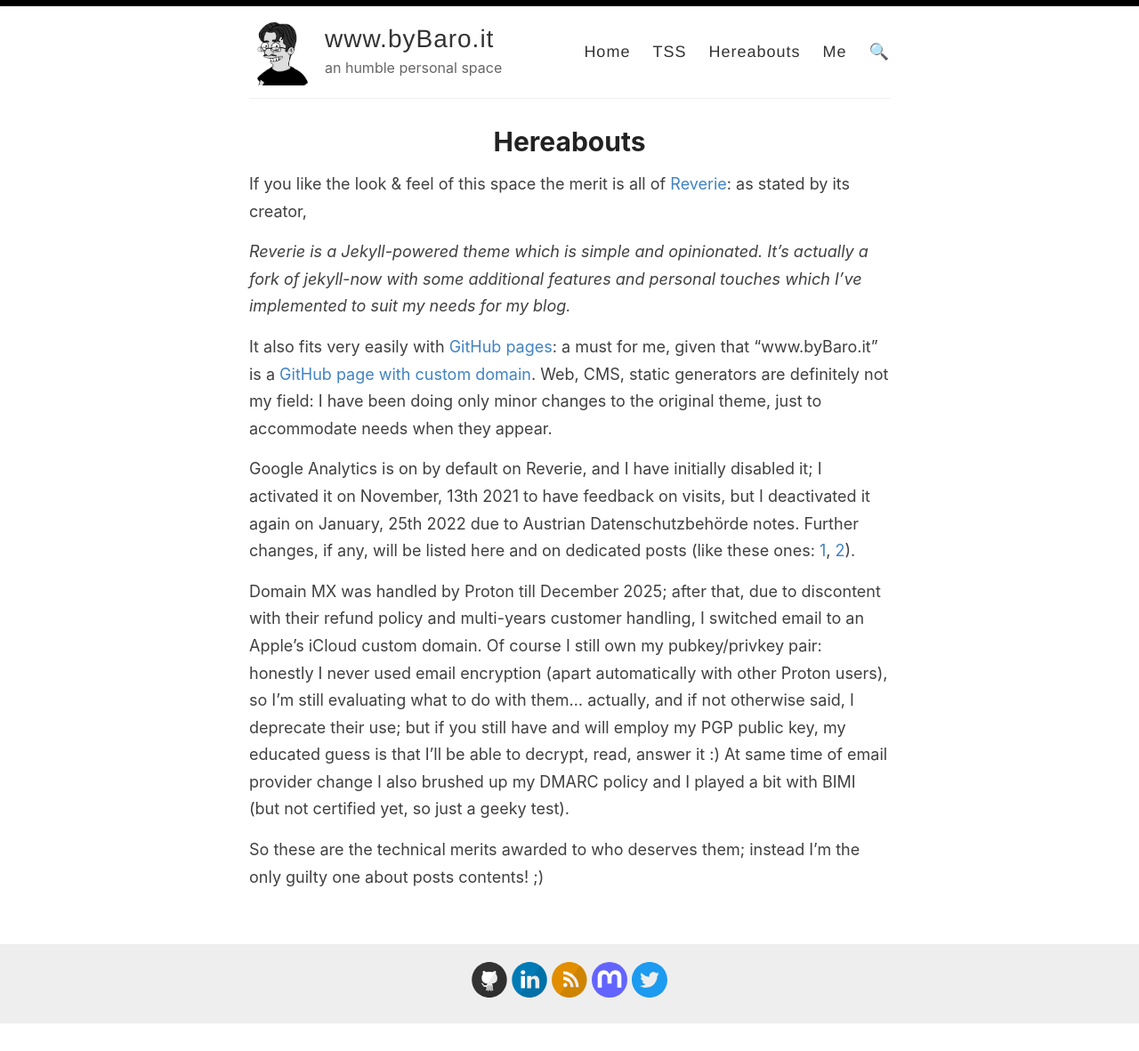
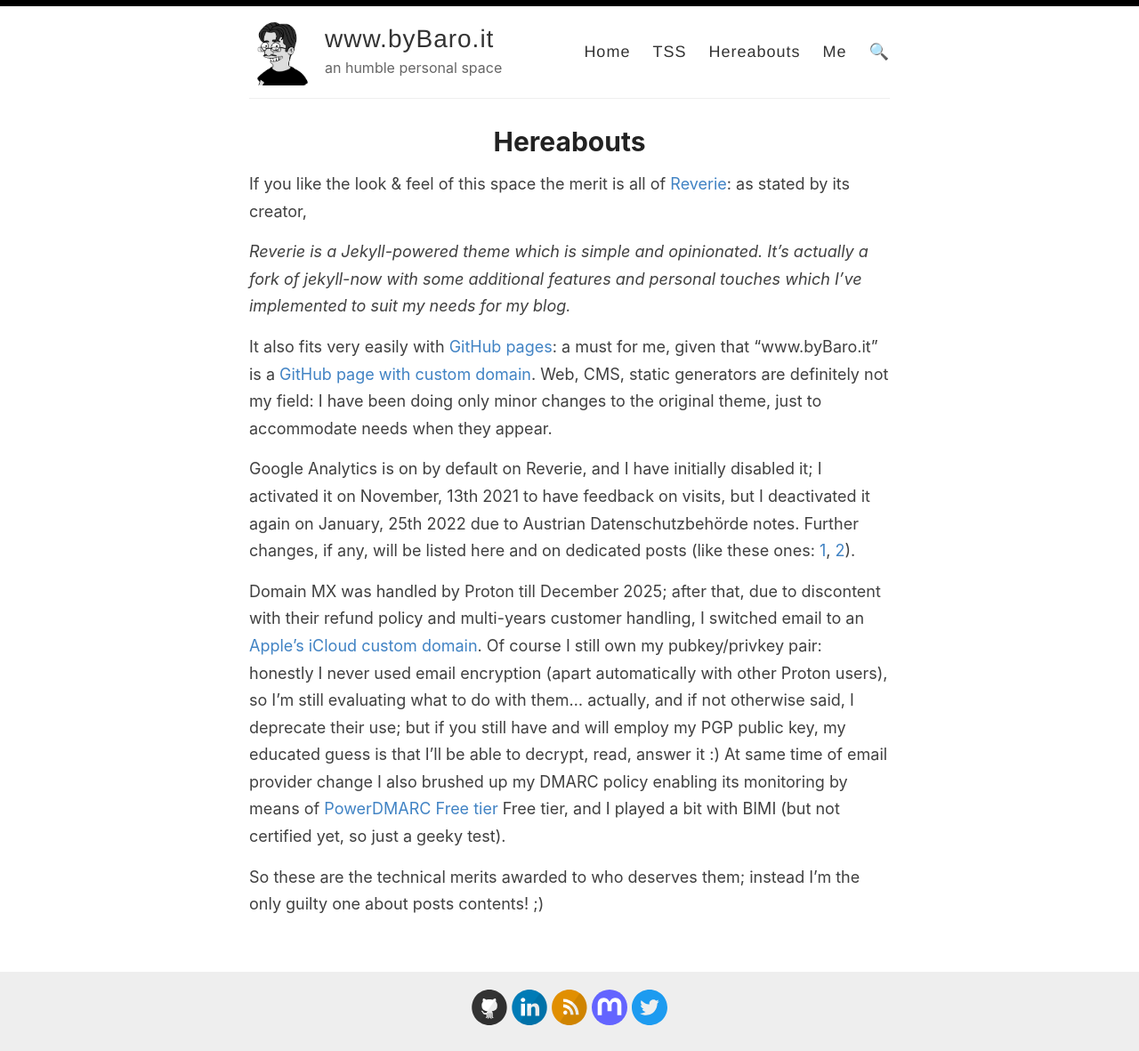
Before and after one commit to baro77/baro77.github.io, a Jekyll site: the page built from _pages/hereabouts.md, in a window 1280 px wide. Shown: the whole page at 89% size. Built offline with Jekyll 4.4.1, drawn with Linux system fonts in a browser that asks for light colours; before the commit the page ends 1151 px from its top, so only the background shows below that.

Commit message:
Update hereabouts.md
link to icloud and powerdmarc

```diff
--- a/_pages/hereabouts.md
+++ b/_pages/hereabouts.md
@@ -12,7 +12,7 @@
 
 Google Analytics is on by default on Reverie, and I have initially disabled it; I activated it on November, 13th 2021 to have feedback on visits, but I deactivated it again on January, 25th 2022 due to Austrian Datenschutzbehörde notes. Further changes, if any, will be listed here and on dedicated posts (like these ones: [1](https://www.bybaro.it/GAactivation/), [2](https://www.bybaro.it/GAdeactivation/)).
 
-Domain MX was handled by Proton till December 2025; after that, due to discontent with their refund policy and multi-years customer handling, I switched email to an Apple's iCloud custom domain. Of course I still own my pubkey/privkey pair: honestly I never used email encryption (apart automatically with other Proton users), so I'm still evaluating what to do with them... actually, and if not otherwise said, I deprecate their use; but if you still have and will employ my PGP public key, my educated guess is that I'll be able to decrypt, read, answer it :)
-At same time of email provider change I also brushed up my DMARC policy and I played a bit with BIMI (but not certified yet, so just a geeky test).
+Domain MX was handled by Proton till December 2025; after that, due to discontent with their refund policy and multi-years customer handling, I switched email to an [Apple's iCloud custom domain](https://support.apple.com/en-us/102540){:target="_blank"}. Of course I still own my pubkey/privkey pair: honestly I never used email encryption (apart automatically with other Proton users), so I'm still evaluating what to do with them... actually, and if not otherwise said, I deprecate their use; but if you still have and will employ my PGP public key, my educated guess is that I'll be able to decrypt, read, answer it :)
+At same time of email provider change I also brushed up my DMARC policy enabling its monitoring by means of [PowerDMARC Free tier](https://powerdmarc.com){:target="_blank"} Free tier, and I played a bit with BIMI (but not certified yet, so just a geeky test).
 
 So these are the technical merits awarded to who deserves them; instead I'm the only guilty one about posts contents! ;)
```
